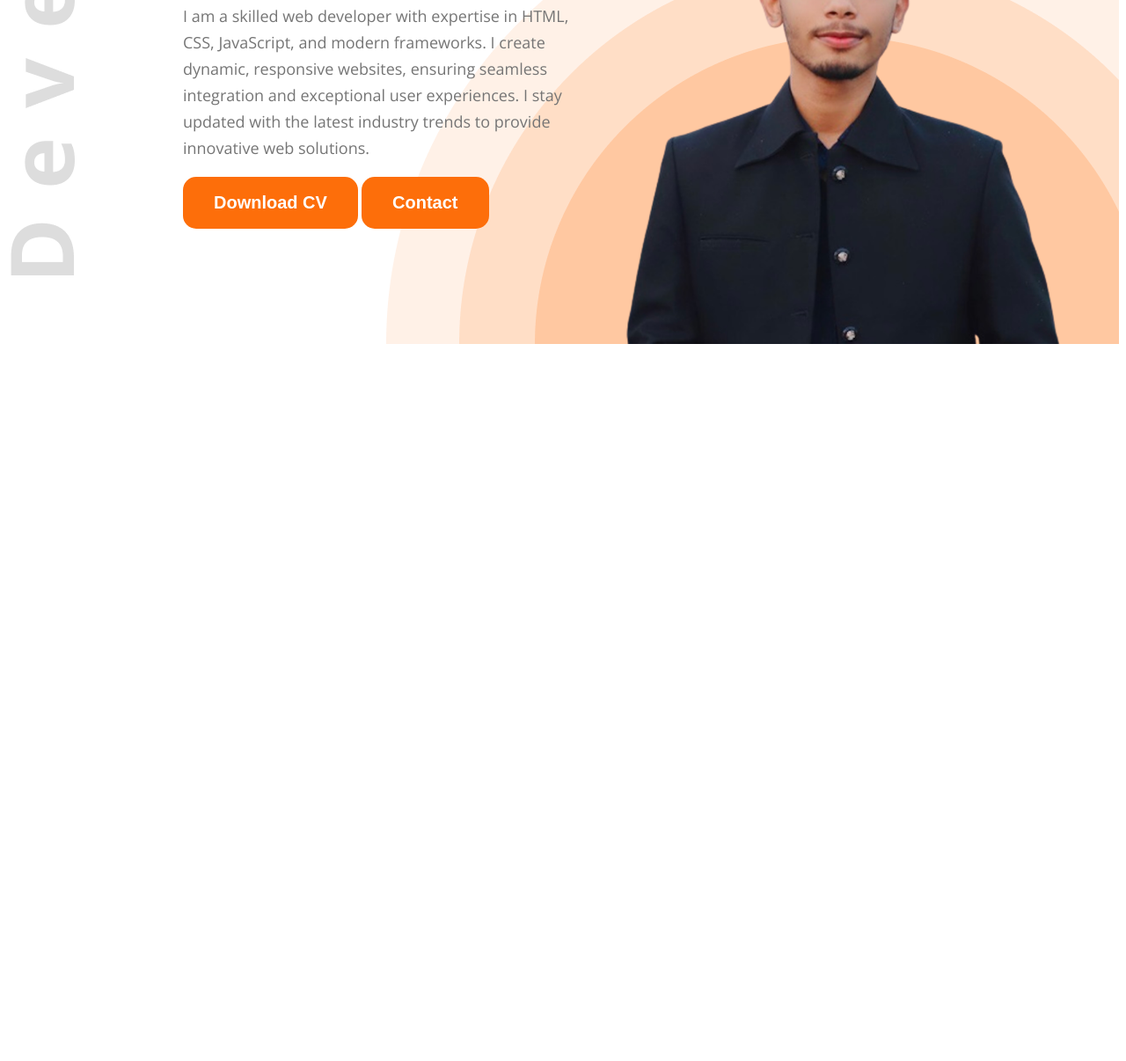
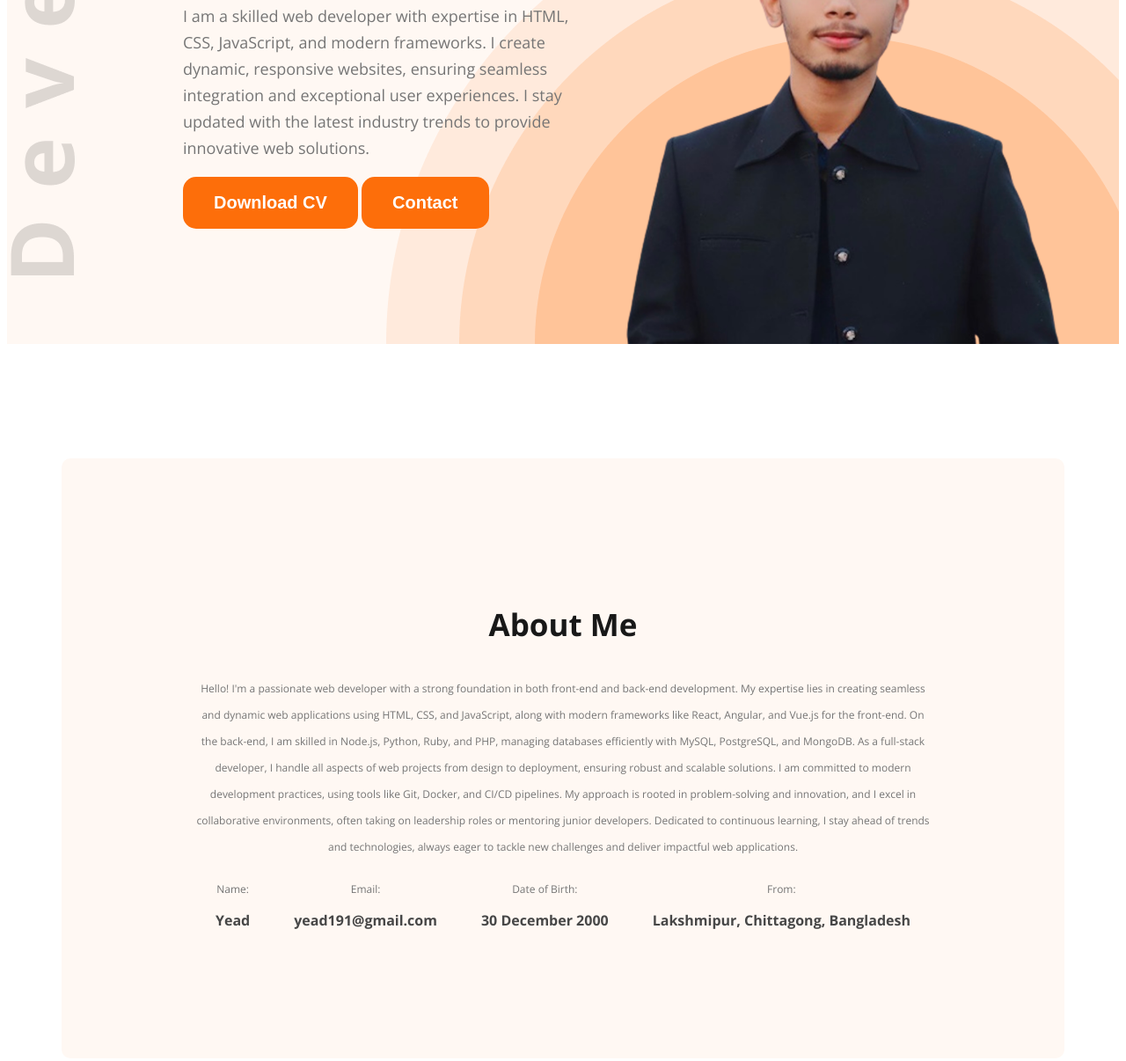
Before and after one commit to Yead191/my-portfolio, a plain HTML site: page index.html in a window 1280 px wide. Shown: the part 460-1666 px from the top of the page at 88% size. Before the commit the page ends 859 px from the top, so only its background shows below. Drawn offline with nearby package versions, Linux system fonts and the light colour scheme.

Commit message:
pushed about section

```diff
--- a/index.html
+++ b/index.html
@@ -39,5 +39,32 @@
 
     </header>
 
+    <main>
+        <section class="about">
+            <h3 class="s-title">About Me</h3>
+            <p class="s-description">Hello! I'm a passionate web developer with a strong foundation in both front-end and back-end development. My expertise lies in creating seamless and dynamic web applications using HTML, CSS, and JavaScript, along with modern frameworks like React, Angular, and Vue.js for the front-end. On the back-end, I am skilled in Node.js, Python, Ruby, and PHP, managing databases efficiently with MySQL, PostgreSQL, and MongoDB. As a full-stack developer, I handle all aspects of web projects from design to deployment, ensuring robust and scalable solutions. I am committed to modern development practices, using tools like Git, Docker, and CI/CD pipelines. My approach is rooted in problem-solving and innovation, and I excel in collaborative environments, often taking on leadership roles or mentoring junior developers. Dedicated to continuous learning, I stay ahead of trends and technologies, always eager to tackle new challenges and deliver impactful web applications.</p>
+
+            <div class="about-items">
+                <!-- .about-item*4>p.item-title+p.item-description -->
+                <div class="about-item">
+                    <p class="item-title">Name:</p>
+                    <p class="item-description">Yead</p>
+                </div>
+                <div class="about-item">
+                    <p class="item-title">Email:</p>
+                    <p class="item-description">yead191@gmail.com</p>
+                </div>
+                <div class="about-item">
+                    <p class="item-title">Date of Birth:</p>
+                    <p class="item-description">30 December 2000</p>
+                </div>
+                <div class="about-item">
+                    <p class="item-title">From:</p>
+                    <p class="item-description">Lakshmipur, Chittagong, Bangladesh</p>
+                </div>
+            </div>
+
+        </section>
+    </main>
 </body>
 </html>
--- a/style/style.css
+++ b/style/style.css
@@ -6,7 +6,13 @@
   font-variation-settings:
     "wdth" 100;
 }
+header{
+    margin: 0px auto;
 
+    background-color: #FFF8F3;
+    width: auto;
+    height: auto;
+}
 /* nav styles */
 
 nav {
@@ -47,6 +53,7 @@ nav li a{
     padding: 18px 35px;
     border-radius: 15px;
     border: none;
+    cursor: pointer;
 }
 
 /* banner styles */
@@ -88,16 +95,45 @@ header{
 
 }
 
-/* header{
-    background-image: url(../images/developer.png) ;
-    background-repeat: no-repeat;
-    background-position: top left;
+.s-title{
+    font-size: 35px;
+    color: #181818;
+}
+.s-description{
+    font-size: 12px;
+    line-height: 30px;
+    color: #757575;
+}
+
+.about{
+    background-color: #FFF8F3;
+    border-radius: 10px;
+    padding: 130px 150px;
+    text-align: center;
+    margin-top: 130px;
 
 }
-.banner:hover .shape{
-    bottom: 40px;
+
+main{
+    margin: 0 auto;
+    max-width: 1140px;
 }
 
-.banner:hover .banner-prof-pic{
-    left: 45%;
-} */
+.about-items{
+    display: flex;
+    justify-content: space-around;
+}
+
+.item-title{
+    font-size: 12px;
+    text-align: center;
+    color: #757575;
+
+}
+
+.item-description{
+    font-size: 20;
+    font-weight: bold;
+    text-align: center;
+    color: #474747;
+}
```
